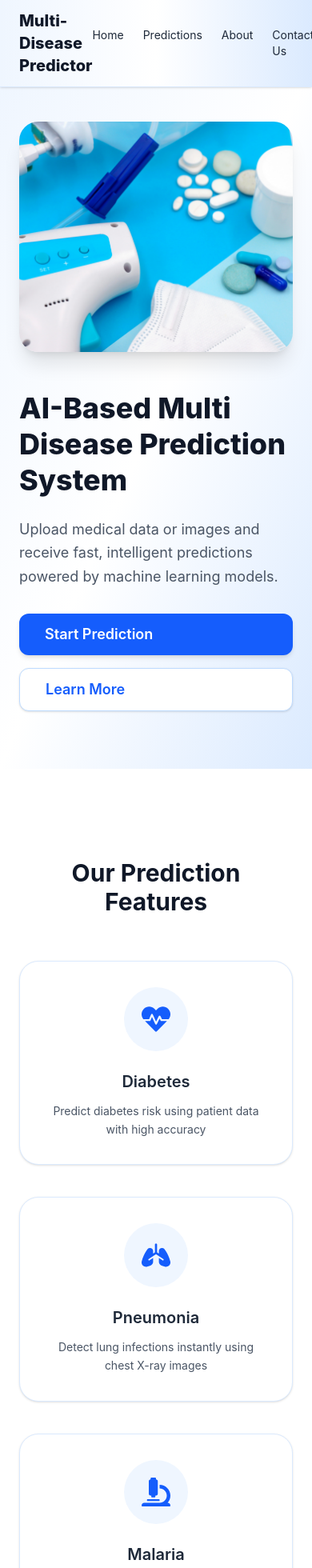
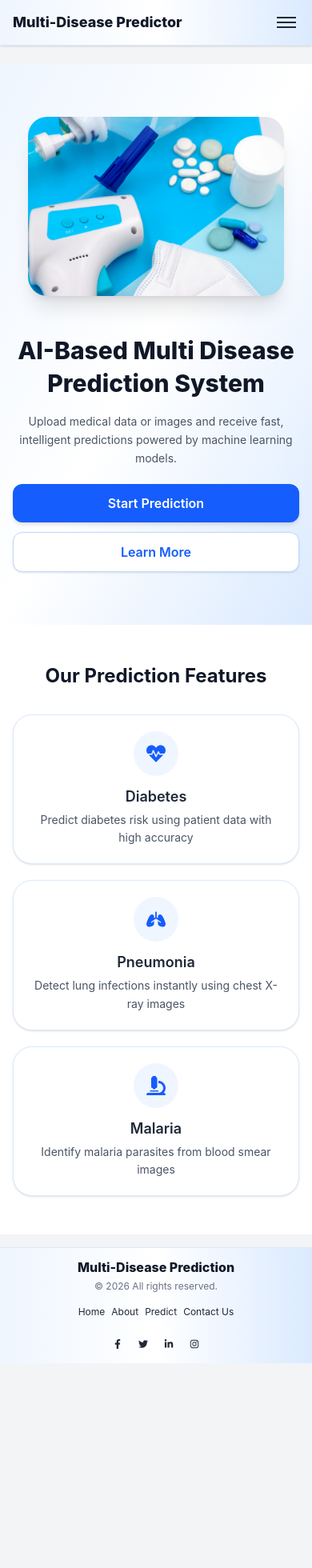
Before and after one commit to Blackfinite/Multi-Dis, a React (Vite) app: page / in a window 390 px wide. Shown: the top 1960 px of the page at 80% size. After the commit the page ends 1704 px from the top, so only its background shows below. Built offline with nearby package versions, Linux system fonts and the light colour scheme.

Commit message:
Updated components: Home, Footer, ImageUpload, PredictionCard, Loader

```diff
--- a/src/components/Footer.jsx
+++ b/src/components/Footer.jsx
@@ -1,52 +1,57 @@
 import React from "react";
+import { Link } from "react-router-dom";
 import { FaFacebookF, FaTwitter, FaLinkedinIn, FaInstagram } from "react-icons/fa";
 
 export default function Footer() {
   return (
-    <footer className="bg-gradient-to-r from-blue-50 via-white to-blue-100 text-gray-800 py-8 font-[Inter] border-t border-blue-100">
-      <div className="max-w-7xl mx-auto px-6 flex flex-col md:flex-row justify-between items-center gap-6">
+    <footer className="bg-gradient-to-r from-blue-50 via-white to-blue-100 text-gray-800 font-[Inter] border-t border-blue-100 mt-4 w-full">
 
-        {/* Logo / Name */}
-        <div className="text-center md:text-left mb-2 md:mb-0">
-          <h1 className="text-xl md:text-2xl font-extrabold text-gray-900">
+      <div className="max-w-7xl mx-auto px-4 py-3 sm:py-4 md:px-6 md:py-6">
+
+        <div className="flex flex-col items-center md:flex-row md:justify-between md:items-center gap-3 sm:gap-4">
+
+          {/* Logo */}
+          <div className="text-center md:text-left">
+            <h1 className="text-base md:text-2xl font-extrabold text-gray-900">
               Multi-Disease Prediction
             </h1>
-          <p className="text-gray-500 text-sm md:text-base leading-relaxed">
+            <p className="text-gray-500 text-xs md:text-sm mt-1">
               &copy; 2026 All rights reserved.
             </p>
           </div>
 
-        {/* Quick Links */}
-        <div className="flex flex-col md:flex-row gap-6 text-center md:text-left">
-          <a href="/" className="text-gray-700 text-sm md:text-base hover:text-blue-600 transition-colors duration-300">
+          {/* Horizontal Links */}
+          <div className="flex flex-row flex-wrap justify-center items-center gap-2 md:gap-4 text-xs md:text-base mt-1 md:mt-0">
+            <Link to="/" className="hover:text-blue-600 transition">
               Home
+            </Link>
+            <Link to="/about" className="hover:text-blue-600 transition">
+              About
+            </Link>
+            <Link to="/predictions" className="hover:text-blue-600 transition">
+              Predict
+            </Link>
+            <Link to="/contact" className="hover:text-blue-600 transition">
+              Contact Us
+            </Link>
+          </div>
+
+          {/* Social Icons */}
+          <div className="flex gap-2 md:gap-3 mt-2 md:mt-0">
+            <a href="#" className="p-1.5 rounded-full hover:bg-blue-50 hover:text-blue-600 transition">
+              <FaFacebookF className="text-xs md:text-base" />
             </a>
-          <a href="/about" className="text-gray-700 text-sm md:text-base hover:text-blue-600 transition-colors duration-300">
-            About
+            <a href="#" className="p-1.5 rounded-full hover:bg-blue-50 hover:text-blue-600 transition">
+              <FaTwitter className="text-xs md:text-base" />
             </a>
-          <a href="/predictions" className="text-gray-700 text-sm md:text-base hover:text-blue-600 transition-colors duration-300">
-            Predict
+            <a href="#" className="p-1.5 rounded-full hover:bg-blue-50 hover:text-blue-600 transition">
+              <FaLinkedinIn className="text-xs md:text-base" />
             </a>
-
-          <a href="/contact" className="text-gray-700 text-sm md:text-base hover:text-blue-600 transition-colors duration-300">
-            Contact Us
+            <a href="#" className="p-1.5 rounded-full hover:bg-blue-50 hover:text-blue-600 transition">
+              <FaInstagram className="text-xs md:text-base" />
             </a>
           </div>
 
-        {/* Social Icons */}
-        <div className="flex gap-4 text-sm md:text-base">
-          <a href="#" className="text-gray-600 hover:text-blue-600 transition-colors duration-300 p-2 rounded-full hover:bg-blue-50">
-            <FaFacebookF />
-          </a>
-          <a href="#" className="text-gray-600 hover:text-blue-600 transition-colors duration-300 p-2 rounded-full hover:bg-blue-50">
-            <FaTwitter />
-          </a>
-          <a href="#" className="text-gray-600 hover:text-blue-600 transition-colors duration-300 p-2 rounded-full hover:bg-blue-50">
-            <FaLinkedinIn />
-          </a>
-          <a href="#" className="text-gray-600 hover:text-blue-600 transition-colors duration-300 p-2 rounded-full hover:bg-blue-50">
-            <FaInstagram />
-          </a>
         </div>
 
       </div>
--- a/src/components/Navbar.jsx
+++ b/src/components/Navbar.jsx
@@ -1,31 +1,80 @@
+import { useState } from "react";
 import { Link } from "react-router-dom";
 
 export default function Navbar() {
+  const [isOpen, setIsOpen] = useState(false);
+
+  const navLinks = [
+    { name: "Home", path: "/" },
+    { name: "Predictions", path: "/predictions" },
+    { name: "About", path: "/about" },
+    { name: "Contact Us", path: "/contact" },
+  ];
+
   return (
-    <nav className="bg-gradient-to-r from-blue-50 via-white to-blue-100 text-gray-800 px-6 py-3 w-full fixed top-0 left-0 z-50 shadow-sm border-b border-blue-100 font-[Inter]">
-      <div className="max-w-7xl mx-auto flex justify-between items-center">
+    <nav className="bg-gradient-to-r from-blue-50 via-white to-blue-100 text-gray-800 w-full fixed top-0 left-0 z-50 shadow-sm border-b border-blue-100 font-[Inter]">
 
-        {/* Logo / Brand */}
-        <h1 className="text-xl md:text-2xl font-extrabold text-gray-900 hover:text-blue-600 transition-colors">
+      <div className="max-w-7xl mx-auto px-4 md:px-6 py-3 flex justify-between items-center">
+
+        {/* Logo */}
+        <h1 className="text-lg md:text-2xl font-extrabold text-gray-900 hover:text-blue-600 transition-colors cursor-pointer">
           Multi-Disease Predictor
         </h1>
 
-        {/* Links */}
-        <div className="flex space-x-6 text-sm md:text-base">
-          <Link to="/" className="hover:text-blue-600 transition-colors duration-300">
-            Home
-          </Link>
-          <Link to="/predictions" className="hover:text-blue-600 transition-colors duration-300">
-            Predictions
-          </Link>
-          <Link to="/about" className="hover:text-blue-600 transition-colors duration-300">
-            About
-          </Link>
-          <Link to="/contact" className="hover:text-blue-600 transition-colors duration-300">
-            Contact Us
-          </Link>
+        {/* Desktop Links */}
+        <div className="hidden md:flex space-x-6 text-sm md:text-base">
+          {navLinks.map((link, index) => (
+            <Link
+              key={index}
+              to={link.path}
+              className="hover:text-blue-600 transition-colors duration-300"
+            >
+              {link.name}
+            </Link>
+          ))}
         </div>
 
+        {/* Hamburger Button */}
+        <button
+          className="md:hidden flex flex-col justify-center items-center w-8 h-8"
+          onClick={() => setIsOpen(!isOpen)}
+        >
+          <span
+            className={`block w-6 h-0.5 bg-gray-800 mb-1 transition-transform duration-300 ${
+              isOpen ? "rotate-45 translate-y-1.5" : ""
+            }`}
+          ></span>
+          <span
+            className={`block w-6 h-0.5 bg-gray-800 mb-1 transition-opacity duration-300 ${
+              isOpen ? "opacity-0" : ""
+            }`}
+          ></span>
+          <span
+            className={`block w-6 h-0.5 bg-gray-800 transition-transform duration-300 ${
+              isOpen ? "-rotate-45 -translate-y-1.5" : ""
+            }`}
+          ></span>
+        </button>
+      </div>
+
+      {/* Mobile Menu */}
+      <div
+        className={`md:hidden overflow-hidden transition-all duration-300 ${
+          isOpen ? "max-h-60 opacity-100" : "max-h-0 opacity-0"
+        }`}
+      >
+        <div className="flex flex-col space-y-3 px-6 pb-4 text-sm bg-white/80 backdrop-blur-md">
+          {navLinks.map((link, index) => (
+            <Link
+              key={index}
+              to={link.path}
+              onClick={() => setIsOpen(false)}
+              className="hover:text-blue-600 transition-colors"
+            >
+              {link.name}
+            </Link>
+          ))}
+        </div>
       </div>
     </nav>
   );
--- a/src/pages/Home.jsx
+++ b/src/pages/Home.jsx
@@ -26,30 +26,30 @@ export default function Home() {
 
       {/* 🔹 HERO SECTION */}
       <section className="relative bg-gradient-to-br from-blue-50 via-white to-blue-100 text-gray-900 min-h-[83vh] md:min-h-[88vh] flex items-center">
-        <div className="max-w-7xl mx-auto px-6 py-18 md:py-24 flex flex-col-reverse md:flex-row items-center gap-12">
+        <div className="max-w-7xl mx-auto px-4 sm:px-6 py-10 sm:py-14 md:py-24 flex flex-col-reverse md:flex-row items-center gap-6 sm:gap-8 md:gap-12">
 
           {/* TEXT */}
-          <div className="md:w-1/2 flex flex-col justify-center">
-            <h1 className="text-4xl sm:text-5xl md:text-6xl font-extrabold leading-tight mb-6">
+          <div className="md:w-1/2 flex flex-col justify-center text-center md:text-left">
+            <h1 className="text-3xl sm:text-4xl md:text-6xl font-extrabold leading-snug mb-4 sm:mb-5 md:mb-6">
               AI-Based Multi Disease Prediction System
             </h1>
-
-            <p className="text-lg md:text-xl text-gray-600 mb-8 leading-relaxed">
+            <p className="text-sm sm:text-base md:text-xl text-gray-600 mb-5 sm:mb-6 md:mb-8 leading-relaxed">
               Upload medical data or images and receive fast, intelligent predictions
               powered by machine learning models.
             </p>
 
-            <div className="flex flex-col sm:flex-row gap-4">
+            {/* BUTTONS */}
+            <div className="flex flex-col sm:flex-row gap-3 sm:gap-4">
               <Link
                 to="/predictions"
-                className="bg-blue-600 text-white px-8 py-3 rounded-xl font-semibold text-lg shadow-md hover:bg-blue-700 hover:scale-105 transition"
+                className="w-full sm:w-auto text-center bg-blue-600 text-white px-6 sm:px-8 py-3 rounded-xl font-semibold text-base sm:text-lg shadow-md hover:bg-blue-700 hover:scale-105 transition"
               >
                 Start Prediction
               </Link>
 
               <Link
                 to="/about"
-                className="bg-white border border-blue-200 text-blue-600 px-8 py-3 rounded-xl font-semibold text-lg shadow-sm hover:bg-blue-50 transition"
+                className="w-full sm:w-auto text-center bg-white border border-blue-200 text-blue-600 px-6 sm:px-8 py-3 rounded-xl font-semibold text-base sm:text-lg shadow-sm hover:bg-blue-50 transition"
               >
                 Learn More
               </Link>
@@ -57,41 +57,41 @@ export default function Home() {
           </div>
 
           {/* IMAGE */}
-          <div className="md:w-1/2 flex justify-center">
+          <div className="md:w-1/2 flex justify-center mb-6 md:mb-0">
             <img
-              src="/hero.jpg"  // ✅ Use absolute path from public/
+              src="/hero.jpg"
               alt="Medical AI"
-              className="rounded-3xl shadow-xl w-full max-w-md md:max-w-md lg:max-w-md h-72 md:h-[380px] lg:h-[400px] object-cover hover:scale-105 transition duration-300"
+              className="rounded-3xl shadow-xl w-full max-w-xs sm:max-w-sm md:max-w-md lg:max-w-lg h-56 sm:h-64 md:h-[380px] lg:h-[400px] object-cover hover:scale-105 transition duration-300"
             />
           </div>
 
         </div>
       </section>
 
-      {/* 🔹 FEATURES */}
-      <section className="max-w-7xl mx-auto px-6 py-28">
-        <h2 className="text-3xl md:text-4xl font-bold text-center mb-14 text-gray-900">
+      {/* 🔹 FEATURES SECTION */}
+      <section className="max-w-7xl mx-auto px-4 sm:px-6 md:px-6 py-12 sm:py-16 md:py-28">
+        <h2 className="text-2xl sm:text-3xl md:text-4xl font-bold text-center mb-8 sm:mb-10 md:mb-14 text-gray-900">
           Our Prediction Features
         </h2>
 
-        <div className="grid grid-cols-1 sm:grid-cols-2 md:grid-cols-3 gap-10">
+        <div className="grid grid-cols-1 sm:grid-cols-2 md:grid-cols-3 gap-5 sm:gap-8 md:gap-10">
           {features.map((feature, idx) => {
             const Icon = feature.icon;
 
             return (
               <div
                 key={idx}
-                className="bg-white border border-blue-100 rounded-3xl p-8 text-center shadow-sm hover:shadow-xl hover:-translate-y-2 transition-all duration-300"
+                className="bg-white border border-blue-100 rounded-3xl p-5 sm:p-6 md:p-8 text-center shadow-sm hover:shadow-xl hover:-translate-y-1 transition-all duration-300"
               >
-                <div className="w-20 h-20 mx-auto flex items-center justify-center bg-blue-50 rounded-full mb-6">
-                  <Icon className="text-blue-600 text-4xl" />
+                <div className="w-14 h-14 sm:w-16 sm:h-16 mx-auto flex items-center justify-center bg-blue-50 rounded-full mb-3 sm:mb-4">
+                  <Icon className="text-blue-600 text-2xl sm:text-3xl md:text-4xl" />
                 </div>
 
-                <h3 className="text-xl font-semibold mb-3 text-gray-800">
+                <h3 className="text-lg sm:text-xl font-semibold mb-1 sm:mb-2 text-gray-800">
                   {feature.title}
                 </h3>
 
-                <p className="text-gray-600 leading-relaxed text-sm">
+                <p className="text-gray-600 leading-relaxed text-sm sm:text-base">
                   {feature.description}
                 </p>
               </div>
```
Also changed, not shown: src/components/ImageUpload.jsx (+5 -5 lines), src/components/Loader.jsx (+6 -6 lines), src/pages/About.jsx (+28 -16 lines). Lines whose indentation alone changed are shown as unchanged.
